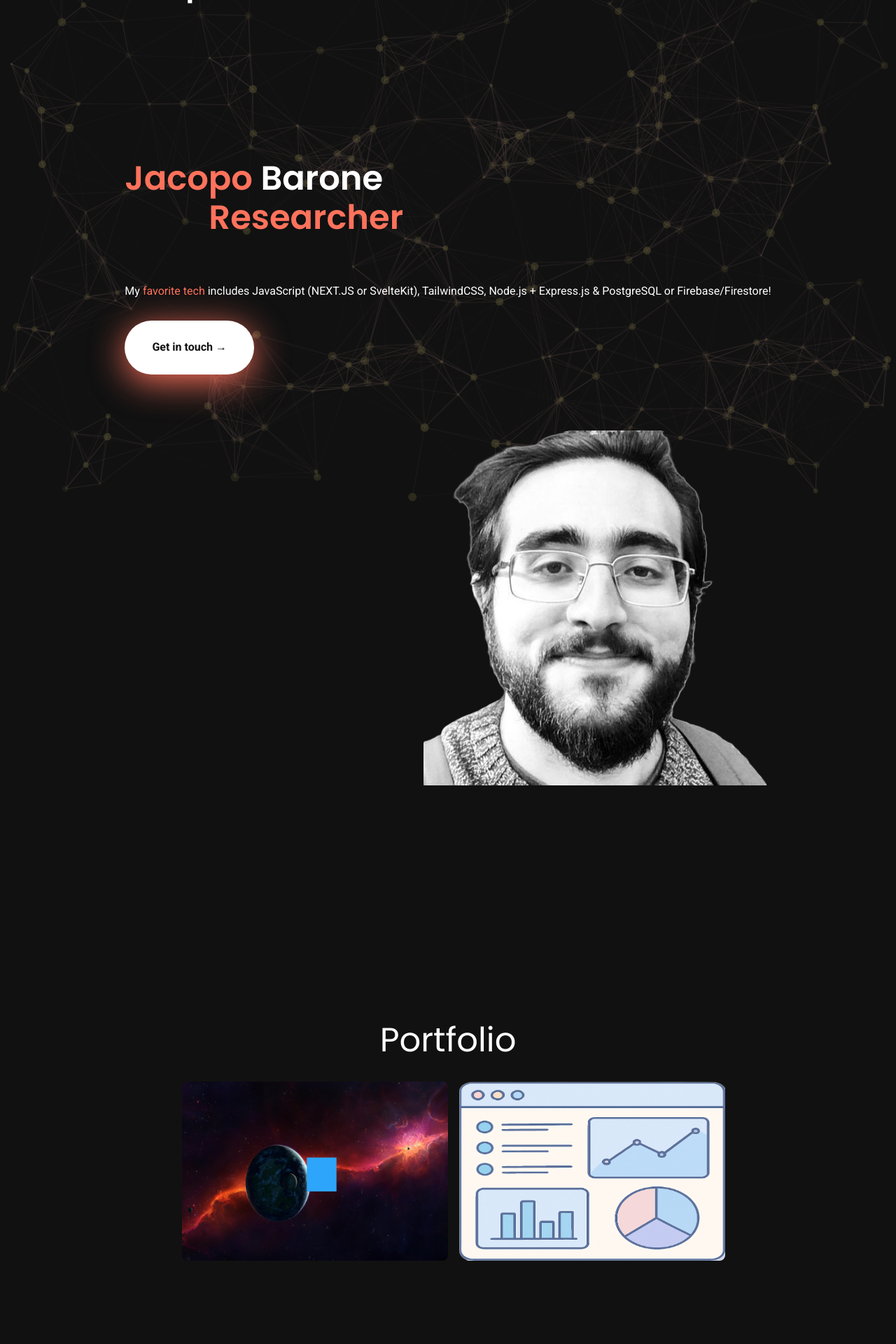
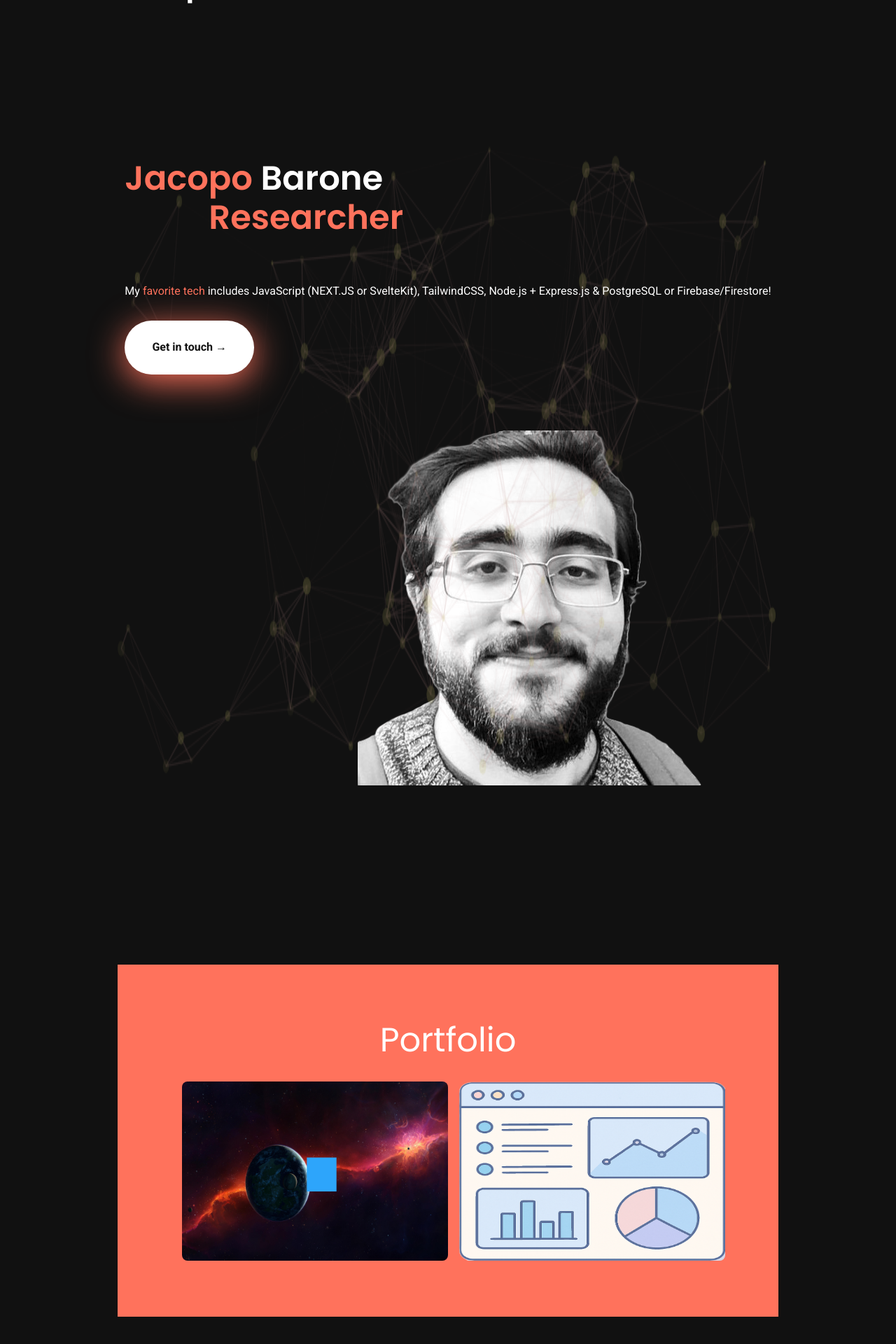
Before and after one commit to JBarone90/portfolio, a SvelteKit app: page / in a window 1280 px wide. Shown: the part 78-1998 px from the top of the page at 70% size. Built offline with nearby package versions, Linux system fonts and the light colour scheme.

Commit message:
style: add particles to intro section only

```diff
--- a/src/app.html
+++ b/src/app.html
@@ -40,20 +40,7 @@
     class="bg-near-black white h-100 w-100 ma0 pa0 relative"
     data-sveltekit-preload-data="hover"
   >
-    <!-- Particles as background -->
-    <div
-      id="particles-js"
-      class="absolute top-0 left-0 w-100 h-100 z-0 o-40"
-    ></div>
-
-    <!-- Main content above particles -->
+    <!-- Main content -->
     <div style="display: contents" class="relative z-1">%sveltekit.body%</div>
-
-    <!-- Load particles.js -->
-    <script>
-      particlesJS.load("particles-js", "/assets/particles.json", function () {
-        console.log("Callback - particles.js config loaded");
-      });
-    </script>
   </body>
 </html>
--- a/src/components/Main.svelte
+++ b/src/components/Main.svelte
@@ -3,6 +3,17 @@
   import ProjectGrid from "./ProjectGrid.svelte";
   import { faGithub } from "@fortawesome/free-brands-svg-icons";
   import { FontAwesomeIcon } from "@fortawesome/svelte-fontawesome";
+  import { onMount } from 'svelte';
+
+  let introContainer;
+
+  onMount(() => {
+    if (typeof particlesJS !== 'undefined') {
+      particlesJS.load('particles-js', '/assets/particles.json', function() {
+        console.log('Callback - particles.js config loaded for Intro section');
+      });
+    }
+  });
 
   const projects = [
     {
@@ -48,9 +59,13 @@
   <!-- Intro Section -->
   <section
     id="IntroPage"
-    class="flex flex-column items-center mv6-l mv5-ns"
+    class="flex flex-column items-center mv6-l mv5-ns relative"
   >
-    <div class="flex flex-column items-center-ns items-start-l pb5-l pb4-ns">
+    <div
+      id="particles-js"
+      class="absolute top-0 left-0 w-100 h-100 z-0 o-40"
+    ></div>
+    <div class="flex flex-column items-center-ns items-start-l pb5-l pb4-ns z-1">
       <h2 class="f3 f2-ns f1-l fw6 w-100">
         <span class="poppins light-red">Jacopo</span> Barone
         <br />
@@ -74,17 +89,17 @@
       </a>
     </div>
 
-    <div class="flex justify-center justify-end-l w-100">
+    <div class="flex justify-center justify-end-l justify-end-m w-80-l w-60-m">
       <img
         src="/images/profile_no_background.png"
         alt="Profile"
-        class="object-fit-cover z-2 h-70"
+        class="object-fit-cover"
       />
     </div>
   </section>
 
   <!-- Projects Section -->
-  <section id="Projects" class="flex flex-column mv6-l mv5-ns">
+  <section id="Projects" class="bg-light-red flex flex-column mv6-l mv5-ns">
     <div class="flex flex-column mv2-ns mv5-l tc">
       <p class="poppins">
         <span class="f1-l f1-m f3-ns poppins">Portfolio</span>
```
